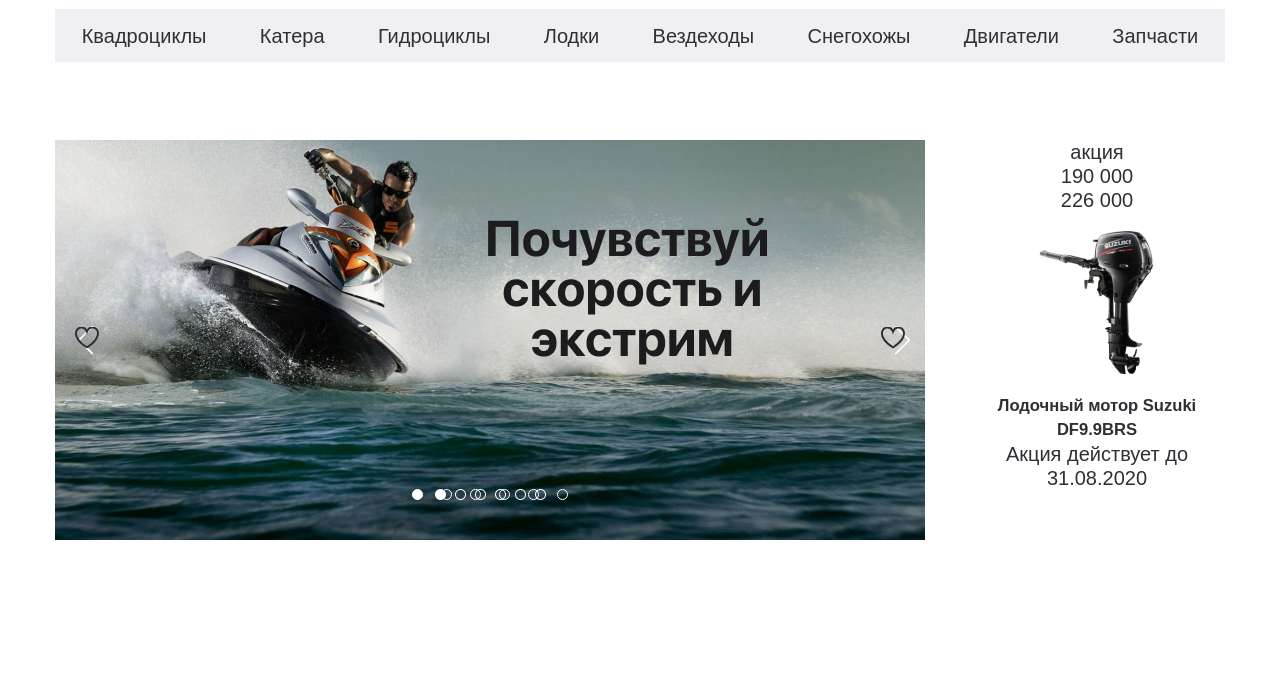
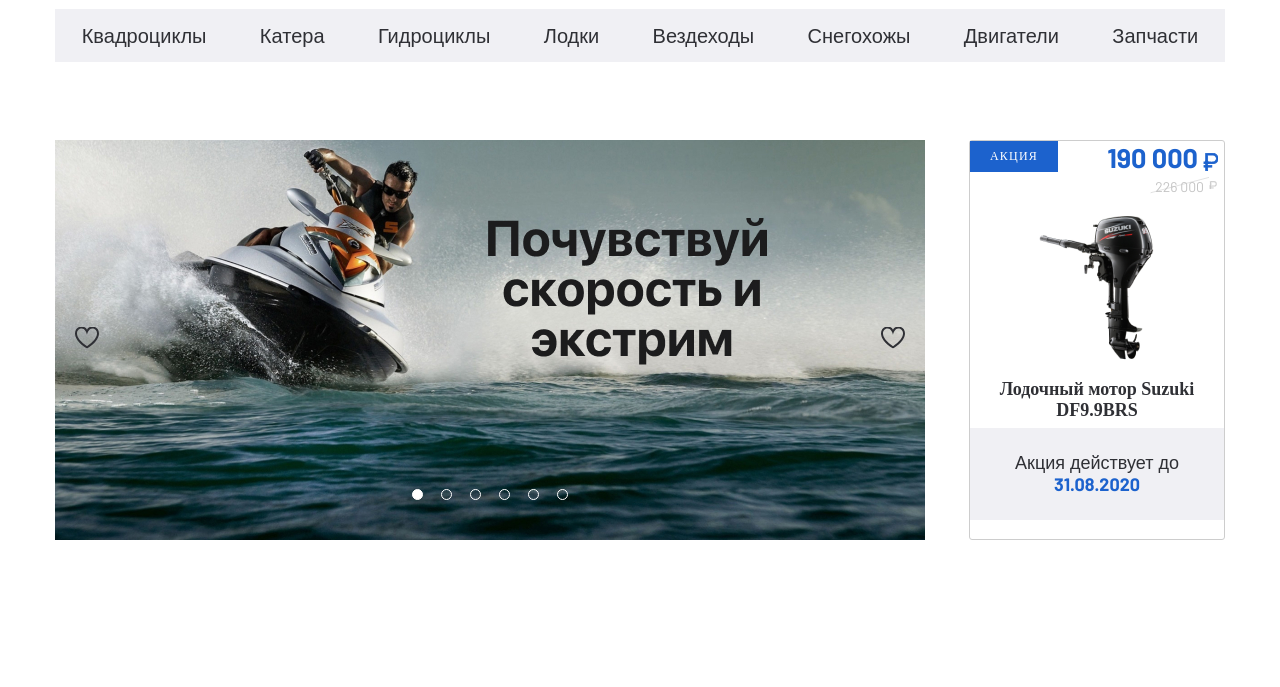
Before and after one commit to helping083/moto-internet-shop, a plain HTML site: page index.html in a window 1280 px wide. Shown: the part 113-800 px from the top of the page. Drawn offline with nearby package versions, Linux system fonts and the light colour scheme.

Commit message:
slider section

```diff
--- a/css/style.css
+++ b/css/style.css
@@ -12,6 +12,10 @@ li {
   padding: 0;
   margin: 0;
   list-style-type: none;
+}
+
+p {
+  margin: 0;
 }
 
 body {
@@ -148,6 +152,7 @@ h1, h2, h3, h4, h5, h6 {
 .banner-section__inner {
   display: flex;
   justify-content: space-between;
+  align-items: stretch;
 }
 
 .banner-section__slider {
@@ -205,4 +210,107 @@ h1, h2, h3, h4, h5, h6 {
 .sale-item {
   max-width: 256px;
   text-align: center;
+  border: 1px solid #CDCDCD;
+  border-radius: 3px;
 }
+
+.sale-item__top {
+  display: flex;
+  justify-content: space-between;
+  align-items: flex-start;
+}
+
+.sale-item__info {
+  color: white;
+  background-color: #1C62CD;
+  text-transform: uppercase;
+  padding: 8px 20px;
+  font-family: 'Proxima Nova';
+  font-size: 12px;
+  line-height: 15px;
+  letter-spacing: 0.1em;
+}
+
+.price {
+  font-family: 'Barlow', sans-serif;
+  position: relative;
+}
+
+.sale-item__price {
+  text-align: right;
+}
+
+.sale-item__price--new {
+  position: relative;
+  font-weight: 700;
+  font-size: 27px;
+  line-height: 32px;
+  color: #1C62CD;
+  margin-right: 6px;
+  padding-right: 20px;
+}
+
+.sale-item__price--new::after {
+  content: '';
+  background-image: url('../images/rubble-50.svg');
+  position: absolute;
+  right: 0;
+  top: 12px;
+  width: 15px;
+  height: 18px;
+}
+
+.sale-item__price--old {
+  font-weight: 400;
+  font-size: 14px;
+  line-height: 17px;
+  color: #C4C4C4;
+  margin-right: 15px;
+  background-image: url('../images/Vector\ 2.svg');
+  background-repeat: no-repeat;
+  padding: 2px 5px;
+  display: inline-block;
+}
+
+.sale-item__price--old::after {
+  content: '';
+  background-image: url('../images/icons-price-low-rubble.svg');
+  background-repeat: no-repeat;
+  position: absolute;
+  right: -10px;
+  top: 5px;
+  width: 10px;
+  height: 8px;
+}
+
+.sale-item__footer {
+  background-color: #F0F0F4;
+  padding: 25px 20px;
+  font-size: 18px;
+  line-height: 21px;
+}
+
+.sale-item__img {
+  object-fit: contain;
+}
+
+.sale-item__title {
+  font-weight: 700;
+  font-size: 18px;
+  line-height: 21px;
+  font-family: 'SFProDisplay-Bold', serif;
+  margin-bottom: 7px;
+}
+
+.sale-item__footer span {
+  color:  #1c62cd;
+  display: block;
+  font-weight: 700;
+  font-size: 18px;
+  line-height: 21px;
+  font-family: 'Barlow', sans-serif;
+}
+
+.banner-section__slider-img {
+  object-fit: cover;
+}
--- a/index.html
+++ b/index.html
@@ -9,6 +9,9 @@
   <link rel="stylesheet" href="css/slick.css">
   <link rel="stylesheet" href="css/style.css">
   <link rel="stylesheet" href="css/fonts.css">
+  <link rel="preconnect" href="https://fonts.googleapis.com">
+  <link rel="preconnect" href="https://fonts.gstatic.com" crossorigin>
+  <link href="https://fonts.googleapis.com/css2?family=Barlow:wght@400;700&display=swap" rel="stylesheet">
 </head>
 <body>
   <header class="header">
@@ -93,22 +96,22 @@
       <div class="banner-section__inner">
         <div class="banner-section__slider">
           <a class="banner-section__slider-item" href="#">
-            <img src="images/banner-slider1.jpg" alt="">
+            <img class="banner-section__slider-img" src="images/slider1.jpg" alt="">
           </a>
           <a class="banner-section__slider-item" href="#">
-            <img src="images/banner-slider1.jpg" alt="">
+            <img class="banner-section__slider-img" src="images/slider1.jpg" alt="">
           </a>
           <a class="banner-section__slider-item" href="#">
-            <img src="images/banner-slider1.jpg" alt="">
+            <img class="banner-section__slider-img" src="images/slider1.jpg" alt="">
           </a>
           <a class="banner-section__slider-item" href="#">
-            <img src="images/banner-slider1.jpg" alt="">
+            <img class="banner-section__slider-img" src="images/slider1.jpg" alt="">
           </a>
           <a class="banner-section__slider-item" href="#">
-            <img src="images/banner-slider1.jpg" alt="">
+            <img class="banner-section__slider-img" src="images/slider1.jpg" alt="">
           </a>
           <a class="banner-section__slider-item" href="#">
-            <img src="images/banner-slider1.jpg" alt="">
+            <img class="banner-section__slider-img" src="images/slider1.jpg" alt="">
           </a>
         </div>
         <a class="banner-section__item sale-item" href="#">
@@ -130,10 +133,10 @@
             Лодочный мотор
             Suzuki DF9.9BRS
           </h5>
-          <div class="sale-item__footer">
+          <p class="sale-item__footer">
             Акция действует до
             <span>31.08.2020</span>
-          </div>
+          </p>
         </a>
       </div>
     </div>
```
Also changed, not shown: images/Vector 2.svg (added), images/slider1.jpg (added).
